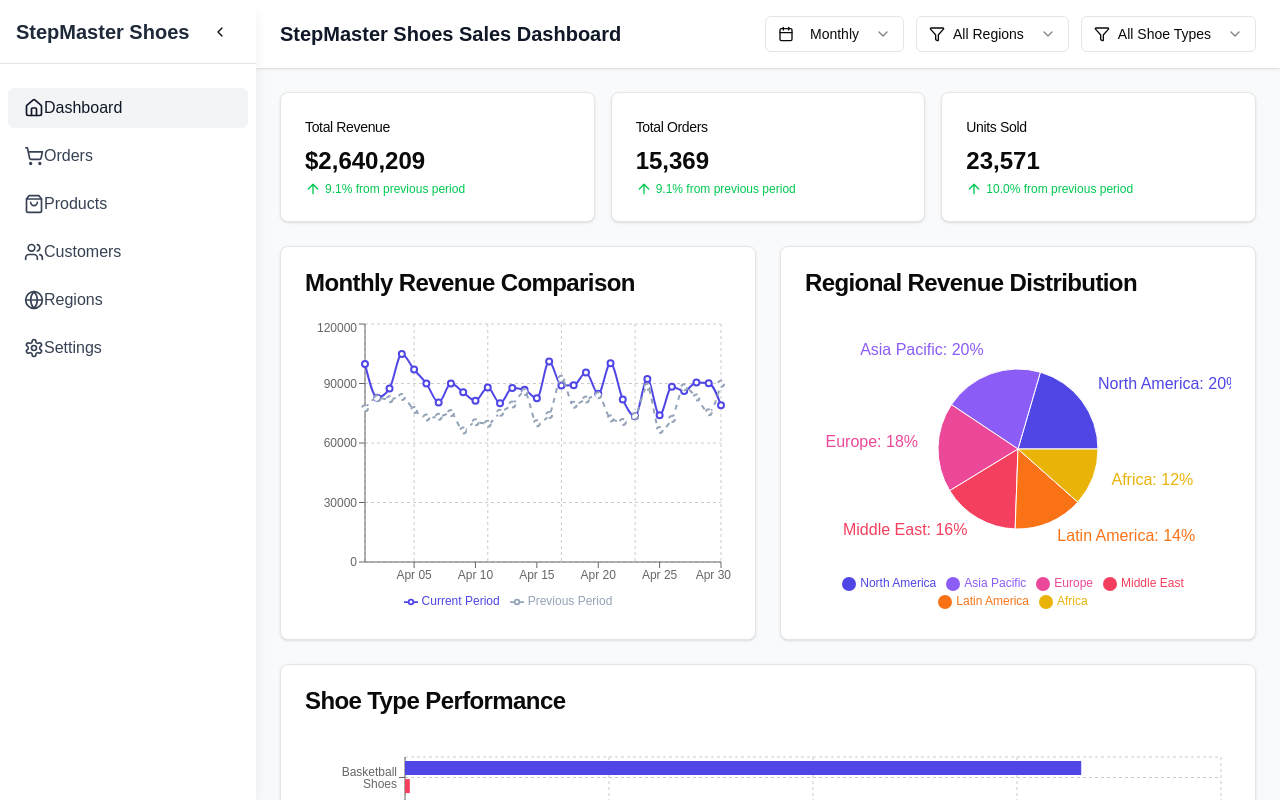
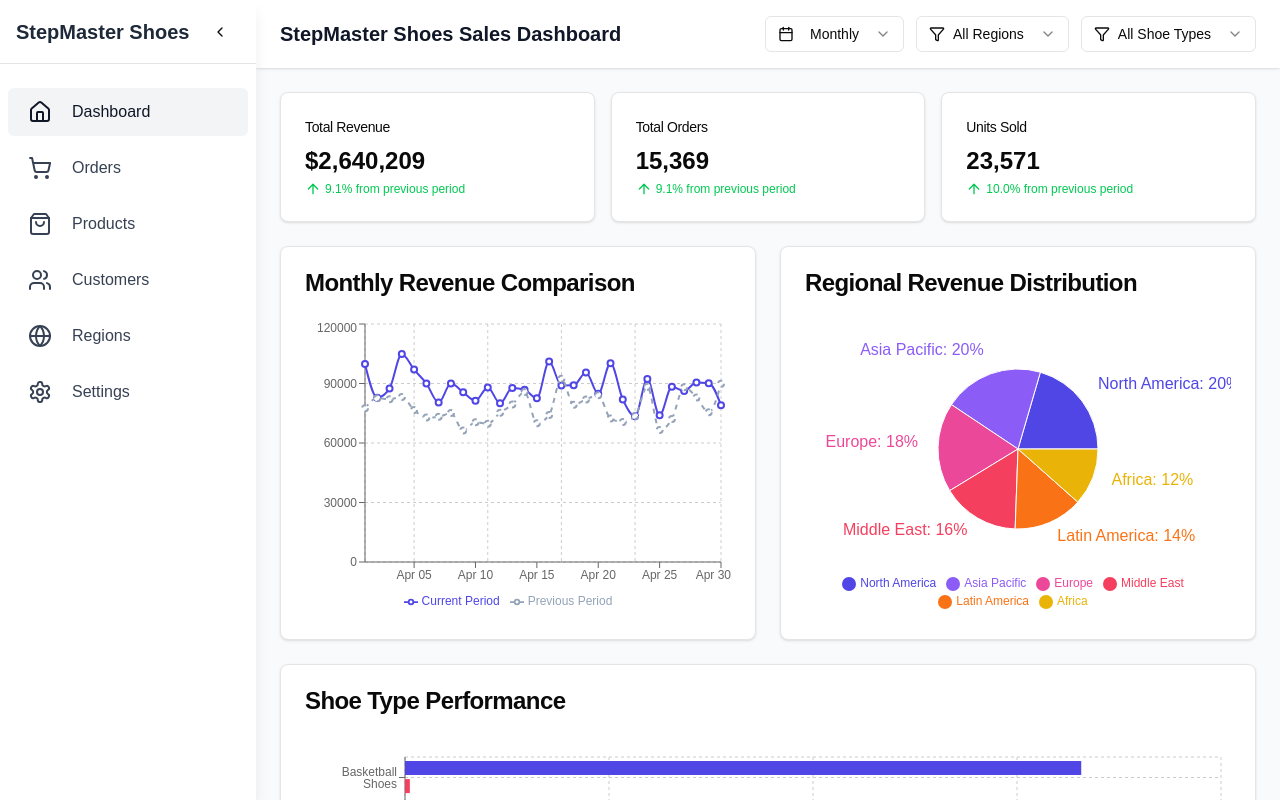
Before and after one commit to keralex/sales-analysis-dashboard, a Next.js app: page / in a window 1280 px wide. Built offline with nearby package versions, Linux system fonts and the light colour scheme.

Commit message:
improve sidebar icons

```diff
--- a/src/components/dashboard-sidebar.tsx
+++ b/src/components/dashboard-sidebar.tsx
@@ -55,6 +55,7 @@
     setIsOpen(false)
   }
 
+  const menuLinks = [{ icon: <Home />, label: "Dashboard", path: "/" }, { icon: <ShoppingCart />, label: "Orders", path: "/orders" }, { icon: <ShoppingBag />, label: "Products", path: "/products" }, { icon: <Users />, label: "Customers", path: "/customers" }, { icon: <Globe />, label: "Regions", path: "/regions" }, { icon: <Settings />, label: "Settings", path: "/settings" }]
   // Close sidebar when clicking outside
   useEffect(() => {
     const handleClickOutside = (event: MouseEvent) => {
@@ -126,8 +127,8 @@
         <div className="flex items-center justify-between h-16 border-b px-4">
           <h2
             className={cn(
-              "text-xl font-bold text-gray-800 dark:text-white transition-opacity duration-200",
-              isCollapsed ? "md:opacity-0" : "md:opacity-100",
+              "text-xl font-bold text-gray-800 dark:text-white transition-all duration-200",
+              isCollapsed ? "md:hidden" : "md:opacity-100",
             )}
           >
             StepMaster Shoes
@@ -147,114 +148,29 @@
 
         <nav className="mt-6 px-2 overflow-y-auto max-h-[calc(100vh-4rem)]">
           <ul className="space-y-2">
-            <li>
+            {menuLinks.map((link) => (
+              <li key={link.path}>
                 <Link
-                href="/"
+                  href={link.path}
                   className={cn(
                     "flex items-center px-4 py-2 rounded-md hover:bg-gray-100 dark:hover:bg-gray-700",
                     isCollapsed && "md:justify-center",
-                  isActive("/")
+                    isActive(link.path)
                       ? "bg-gray-100 dark:bg-gray-700 text-gray-900 dark:text-white font-medium"
                       : "text-gray-700 dark:text-gray-200",
                   )}
                   onClick={closeSidebar}
                 >
-                <Home className="w-5 h-5 mr-3 md:mr-0" />
+                  <div className={`flex items-center justify-center w-8 h-8  ${!isCollapsed && "mr-4"}`}>
+                    {link.icon}
+                  </div>
                   <span className={cn("transition-opacity duration-200", isCollapsed ? "md:hidden" : "md:inline")}>
-                  Dashboard
+                    {link.label}
                   </span>
                 </Link>
               </li>
-            <li>
-              <Link
-                href="/orders"
-                className={cn(
-                  "flex items-center px-4 py-2 rounded-md hover:bg-gray-100 dark:hover:bg-gray-700",
-                  isCollapsed && "md:justify-center",
-                  isActive("/orders")
-                    ? "bg-gray-100 dark:bg-gray-700 text-gray-900 dark:text-white font-medium"
-                    : "text-gray-700 dark:text-gray-200",
-                )}
-                onClick={closeSidebar}
-              >
-                <ShoppingCart className="w-5 h-5 mr-3 md:mr-0" />
-                <span className={cn("transition-opacity duration-200", isCollapsed ? "md:hidden" : "md:inline")}>
-                  Orders
-                </span>
-              </Link>
-            </li>
-            <li>
-              <Link
-                href="/products"
-                className={cn(
-                  "flex items-center px-4 py-2 rounded-md hover:bg-gray-100 dark:hover:bg-gray-700",
-                  isCollapsed && "md:justify-center",
-                  isActive("/products")
-                    ? "bg-gray-100 dark:bg-gray-700 text-gray-900 dark:text-white font-medium"
-                    : "text-gray-700 dark:text-gray-200",
-                )}
-                onClick={closeSidebar}
-              >
-                <ShoppingBag className="w-5 h-5 mr-3 md:mr-0" />
-                <span className={cn("transition-opacity duration-200", isCollapsed ? "md:hidden" : "md:inline")}>
-                  Products
-                </span>
-              </Link>
-            </li>
-            <li>
-              <Link
-                href="/customers"
-                className={cn(
-                  "flex items-center px-4 py-2 rounded-md hover:bg-gray-100 dark:hover:bg-gray-700",
-                  isCollapsed && "md:justify-center",
-                  isActive("/customers")
-                    ? "bg-gray-100 dark:bg-gray-700 text-gray-900 dark:text-white font-medium"
-                    : "text-gray-700 dark:text-gray-200",
-                )}
-                onClick={closeSidebar}
-              >
-                <Users className="w-5 h-5 mr-3 md:mr-0" />
-                <span className={cn("transition-opacity duration-200", isCollapsed ? "md:hidden" : "md:inline")}>
-                  Customers
-                </span>
-              </Link>
-            </li>
-            <li>
-              <Link
-                href="/regions"
-                className={cn(
-                  "flex items-center px-4 py-2 rounded-md hover:bg-gray-100 dark:hover:bg-gray-700",
-                  isCollapsed && "md:justify-center",
-                  isActive("/regions")
-                    ? "bg-gray-100 dark:bg-gray-700 text-gray-900 dark:text-white font-medium"
-                    : "text-gray-700 dark:text-gray-200",
-                )}
-                onClick={closeSidebar}
-              >
-                <Globe className="w-5 h-5 mr-3 md:mr-0" />
-                <span className={cn("transition-opacity duration-200", isCollapsed ? "md:hidden" : "md:inline")}>
-                  Regions
-                </span>
-              </Link>
-            </li>
-            <li>
-              <Link
-                href="/settings"
-                className={cn(
-                  "flex items-center px-4 py-2 rounded-md hover:bg-gray-100 dark:hover:bg-gray-700",
-                  isCollapsed && "md:justify-center",
-                  isActive("/settings")
-                    ? "bg-gray-100 dark:bg-gray-700 text-gray-900 dark:text-white font-medium"
-                    : "text-gray-700 dark:text-gray-200",
-                )}
-                onClick={closeSidebar}
-              >
-                <Settings className="w-5 h-5 mr-3 md:mr-0" />
-                <span className={cn("transition-opacity duration-200", isCollapsed ? "md:hidden" : "md:inline")}>
-                  Settings
-                </span>
-              </Link>
-            </li>
+            ))}
+
           </ul>
         </nav>
       </aside>
```
Lines whose indentation alone changed are shown as unchanged.
